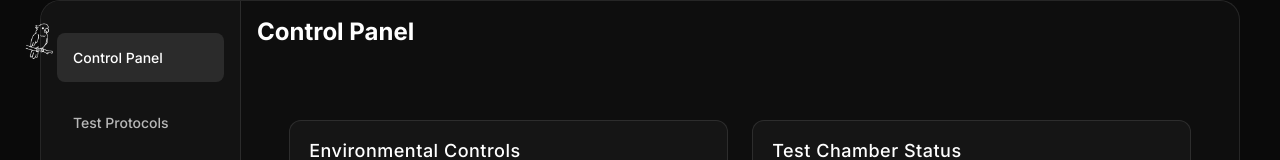
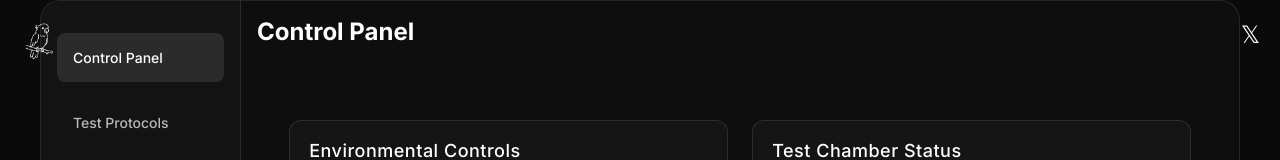
Before and after one commit to Iwillcookforyou/AVIANN, a React (Vite) app: page / in a window 1280 px wide. Shown: the top 160 px of the page. Built offline with nearby package versions, Linux system fonts and the light colour scheme.

Commit message:
Update App.jsx

```diff
--- a/src/App.jsx
+++ b/src/App.jsx
@@ -7,6 +7,22 @@ const Logo = styled.img`
   left: 20px;
   height: 40px;
   width: auto;
+`;
+
+const XLogo = styled.a`
+  position: absolute;
+  top: 20px;
+  right: 20px;
+  color: #ffffff;
+  font-size: 24px;
+  text-decoration: none;
+  transition: all 0.3s ease;
+  z-index: 10;
+
+  &:hover {
+    color: #1DA1F2;
+    transform: scale(1.1);
+  }
 `;
 
 const AppContainer = styled.div`
@@ -630,6 +646,9 @@ const App = () => {
     return (
     <AppContainer>
         <Logo src="/whitelogo.png" alt="Aviatrax Logo" />
+        <XLogo href="https://x.com/Aviatraxx" target="_blank" rel="noopener noreferrer">
+            𝕏
+        </XLogo>
         <MainBox>
             <LabelContainer>
                 <Label
```
